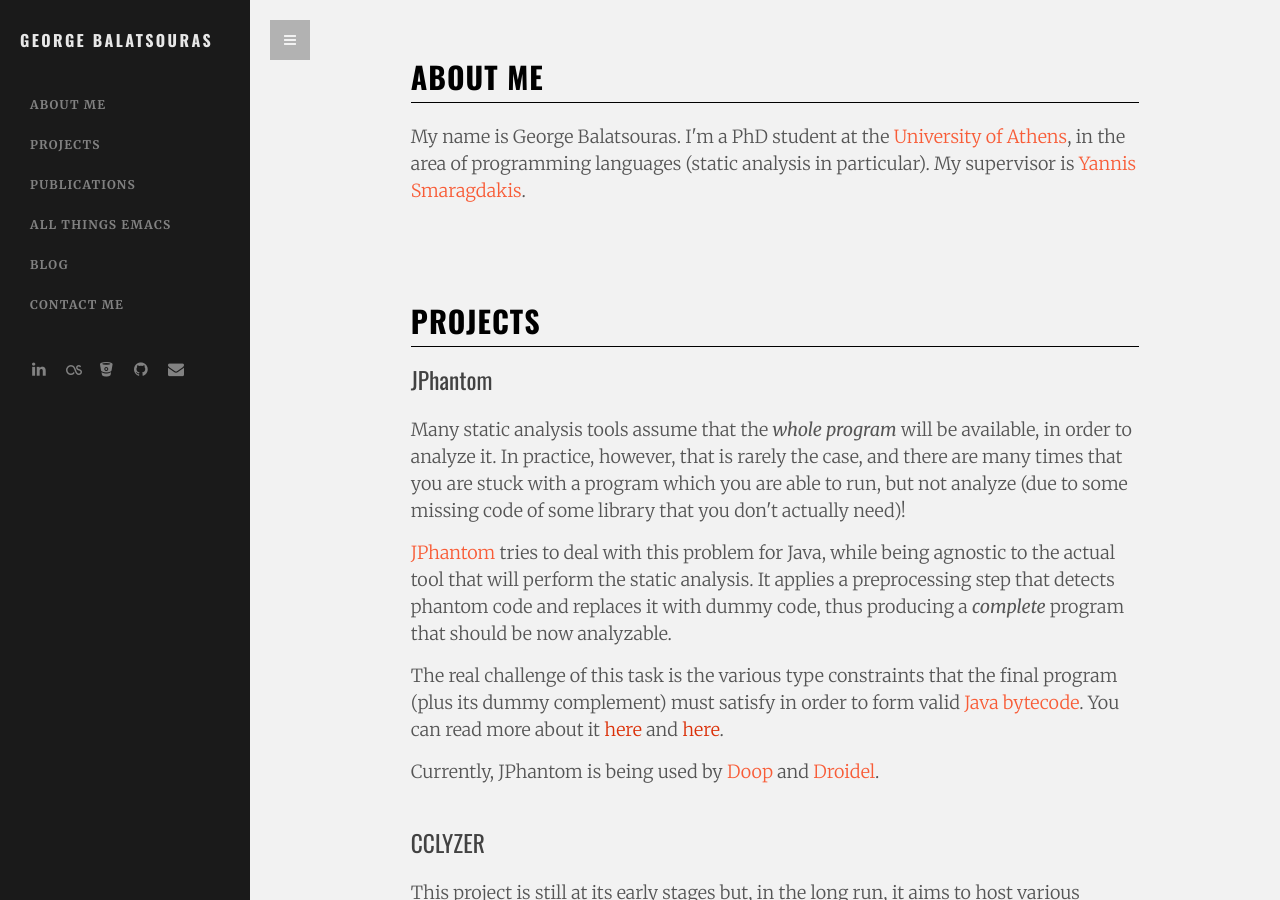
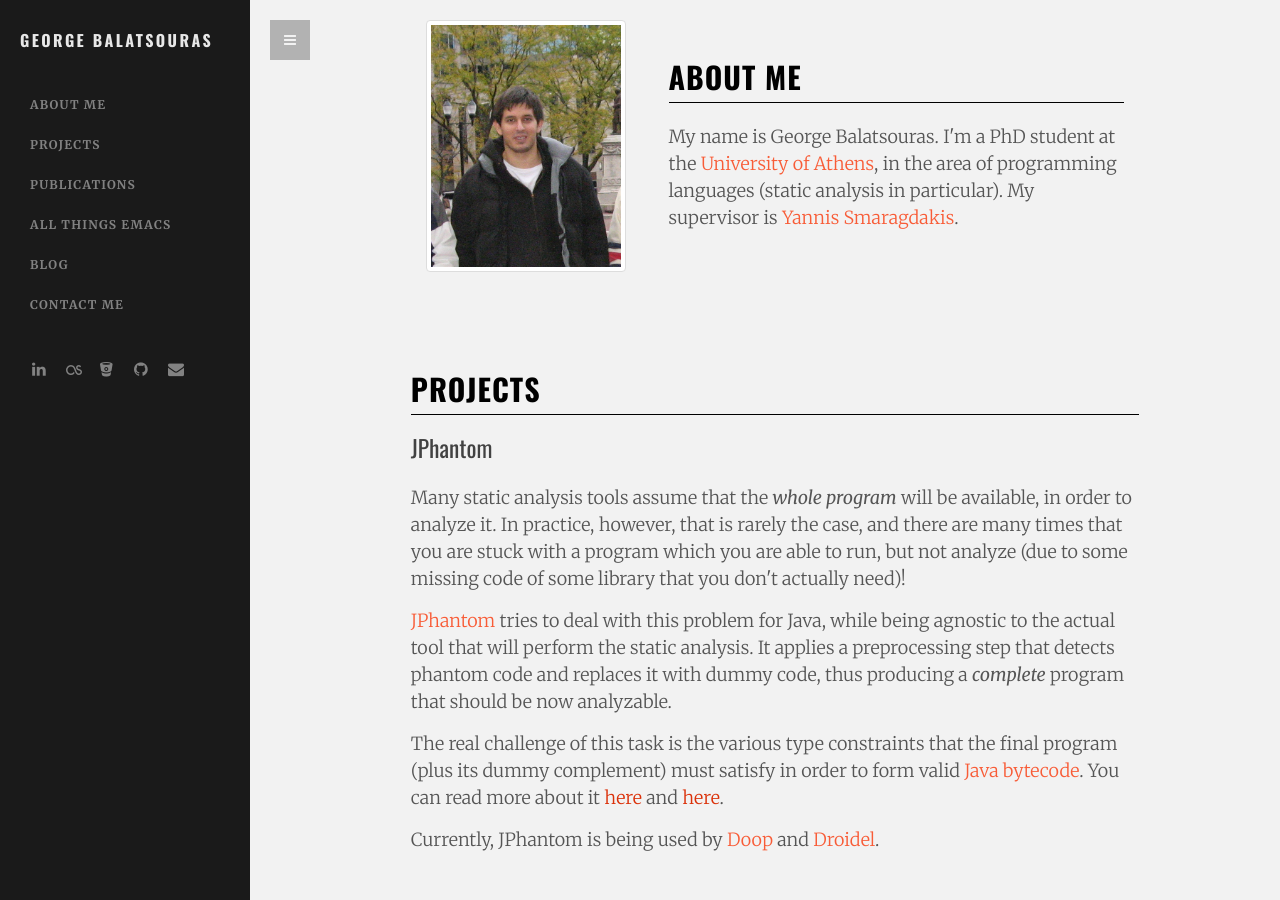
Before and after one commit to gbalats/gbalats.github.io, a Jekyll site: the page built from index.html, in a window 1280 px wide and 900 px high. Built offline with Jekyll 4.4.1, drawn with Linux system fonts in a browser that asks for light colours.

Commit message:
Add photo

```diff
--- a/index.html
+++ b/index.html
@@ -29,9 +29,16 @@ cclyzer:
 ---
 
 <div class="container-fluid">
+
   <!-- ========== ABOUT ME SECTION ========== -->
   <div class="row sect">
     <div id="about" class="{{ page.width | join: ' ' }}">
+      <div class="col-lg-4 col-md-5 col-sm-12 col-xs-12">
+        <img src="{{ site.baseurl }}/assets/images/photo-square.png"
+             class="img-responsive img-thumbnail pull-left"
+             alt="Personal Photo" width="200">
+      </div>
+      <div class="col-lg-8 col-md-7 col-sm-12 col-xs-12">
         <div class="page-header">
           <h2>
             ABOUT ME
@@ -43,8 +50,8 @@ cclyzer:
         area of programming languages (static analysis in particular).
         My supervisor is <a href="http://smaragd.org/">Yannis
           Smaragdakis</a>.
-
-    </div>   <!-- /#publications -->
+      </div>
+    </div>   <!-- /#about -->
   </div> <!-- /.sect -->
 
   <!-- ========== PORTOFOLIO SECTION ========== -->
```
Also changed, not shown: assets/images/photo-square.png (added), favicon.ico (added). Lines whose indentation alone changed are shown as unchanged.
